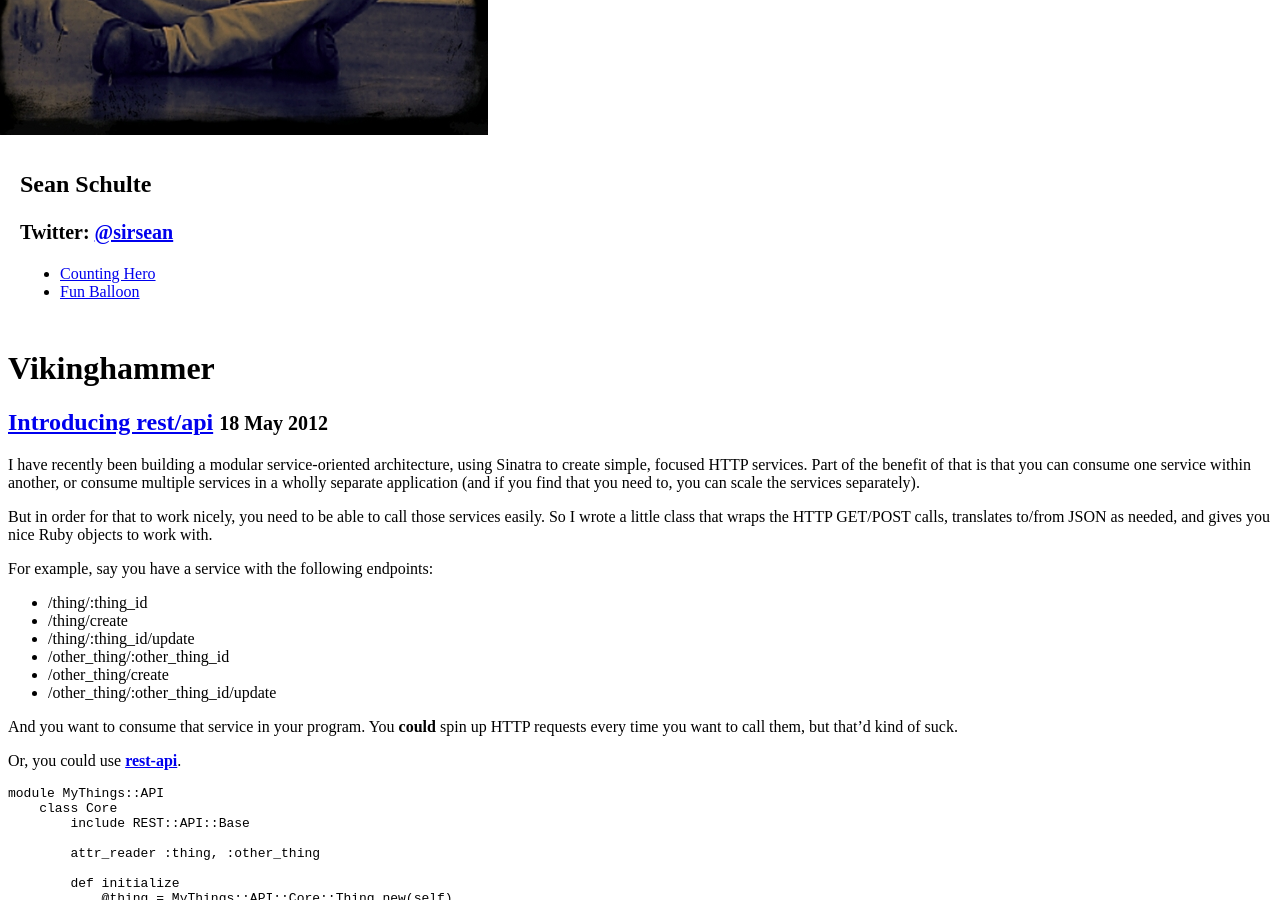
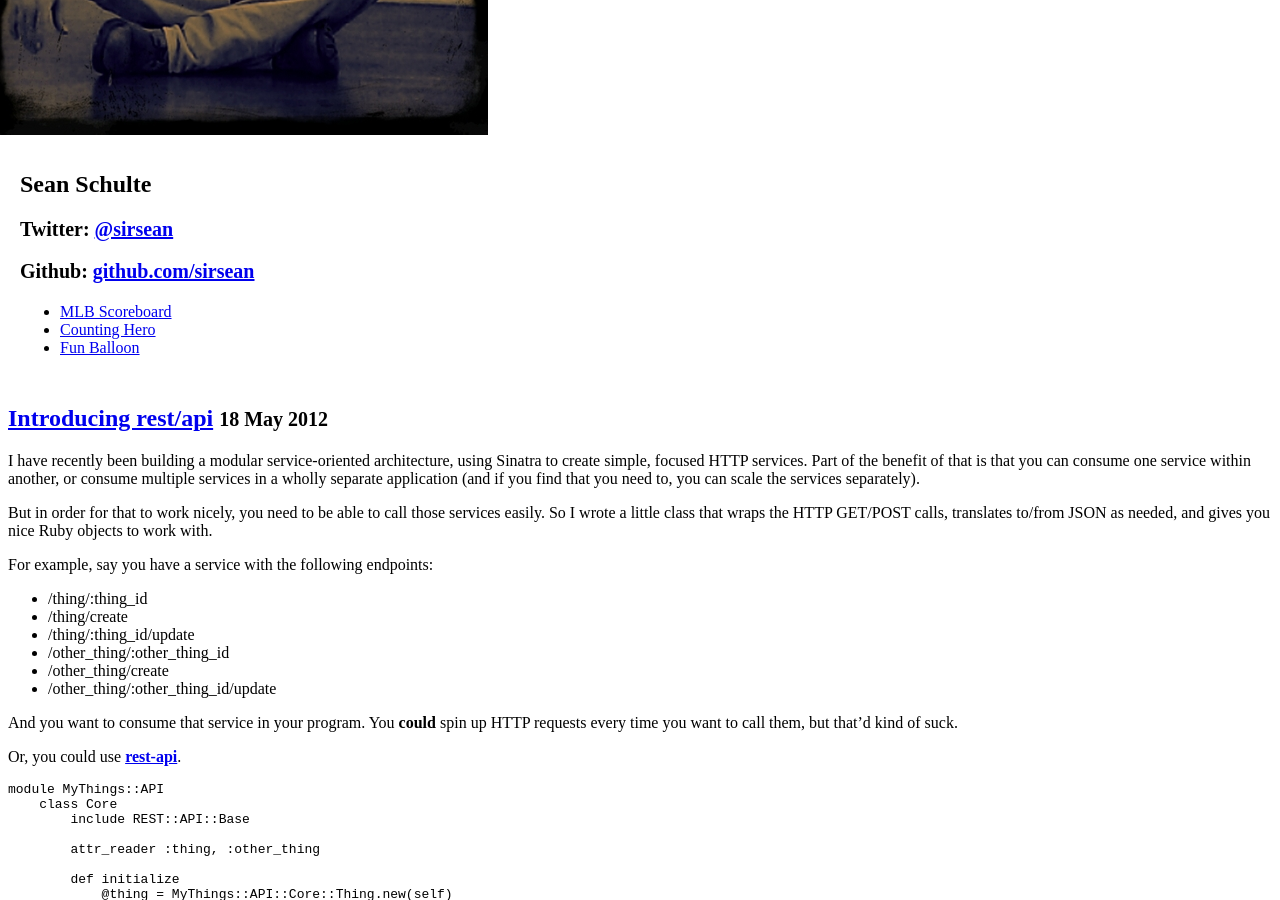
Before and after one commit to sirsean/sirsean.github.com, a Jekyll site: the page built from index.md, in a window 1280 px wide and 900 px high, scrolled down 495 px. Built offline with Jekyll 4.4.1, drawn with Linux system fonts in a browser that asks for light colours; Markdown is read by kramdown in place of the engine named in the settings.

Commit message:
Added some stuff to the header.

```diff
--- a/_includes/themes/twitter/default.html
+++ b/_includes/themes/twitter/default.html
@@ -48,8 +48,10 @@
         </div>
         <div class="span4" style="padding: 12px;">
             <h2>Sean Schulte</h2>
-            <h2><small>Twitter: <a href="http://twitter.com/sirsean">@sirsean</a></small></h2>
-            <ul>
+            <h2 style="line-height: 0.9em;"><small>Twitter: <a href="http://twitter.com/sirsean">@sirsean</a></small></h2>
+            <h2 style="line-height: 0.9em;"><small>Github: <a href="http://github.com/sirsean">github.com/sirsean</a></small></h2>
+            <ul style="margin-top: 0.5em;">
+                <li><a href="https://play.google.com/store/apps/details?id=com.vikinghammer.mlb.scoreboard.full">MLB Scoreboard</a></li>
                 <li><a href="/counting-hero">Counting Hero</a></li>
                 <li><a href="/fun-balloon">Fun Balloon</a></li>
             </ul>
--- a/_includes/themes/twitter/page.html
+++ b/_includes/themes/twitter/page.html
@@ -1,6 +1,8 @@
+{% if page.title %}
 <div class="page-header">
   <h1>{{ page.title }} {% if page.tagline %} <small>{{ page.tagline }}</small>{% endif %}</h1>
 </div>
+{% endif %}
 
 <div class="row">
   <div class="span12">
--- a/index.md
+++ b/index.md
@@ -1,6 +1,5 @@
 ---
 layout: page
-title: Vikinghammer
 ---
 {% include JB/setup %}
 
```
